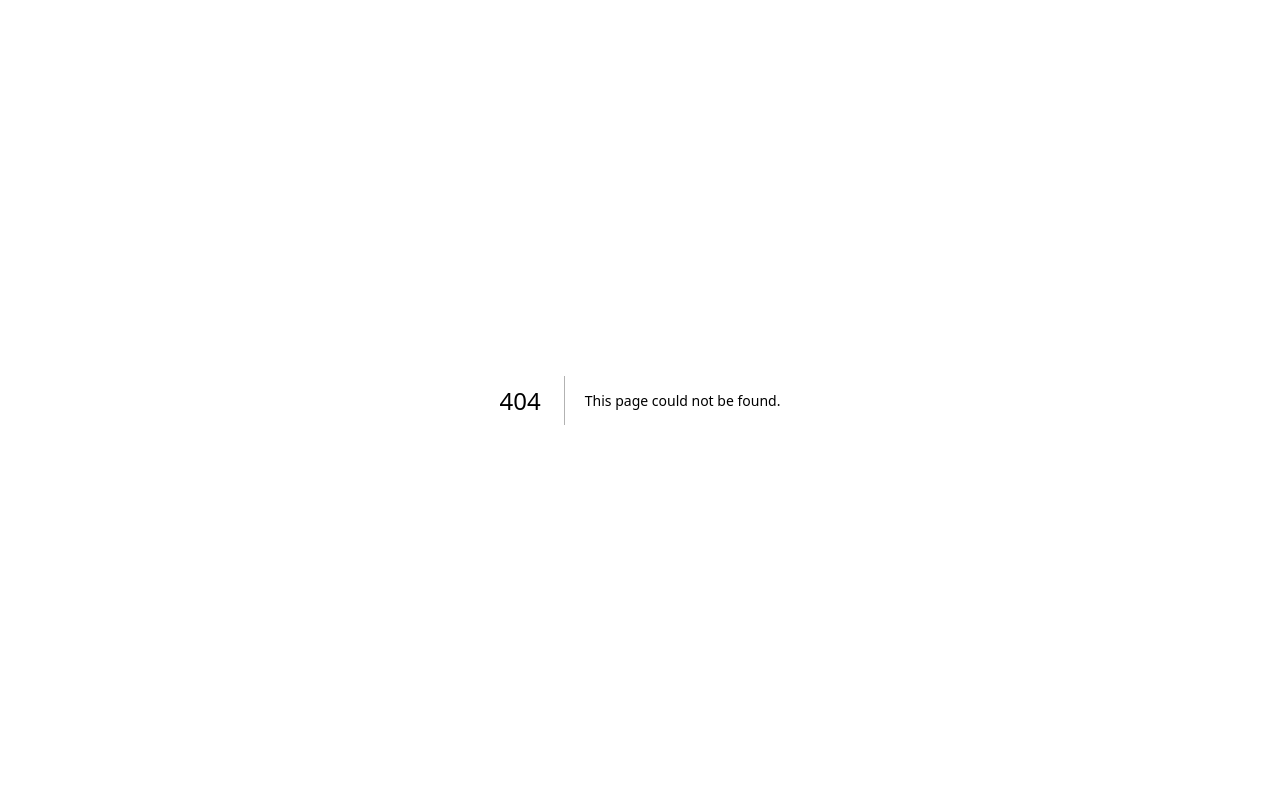
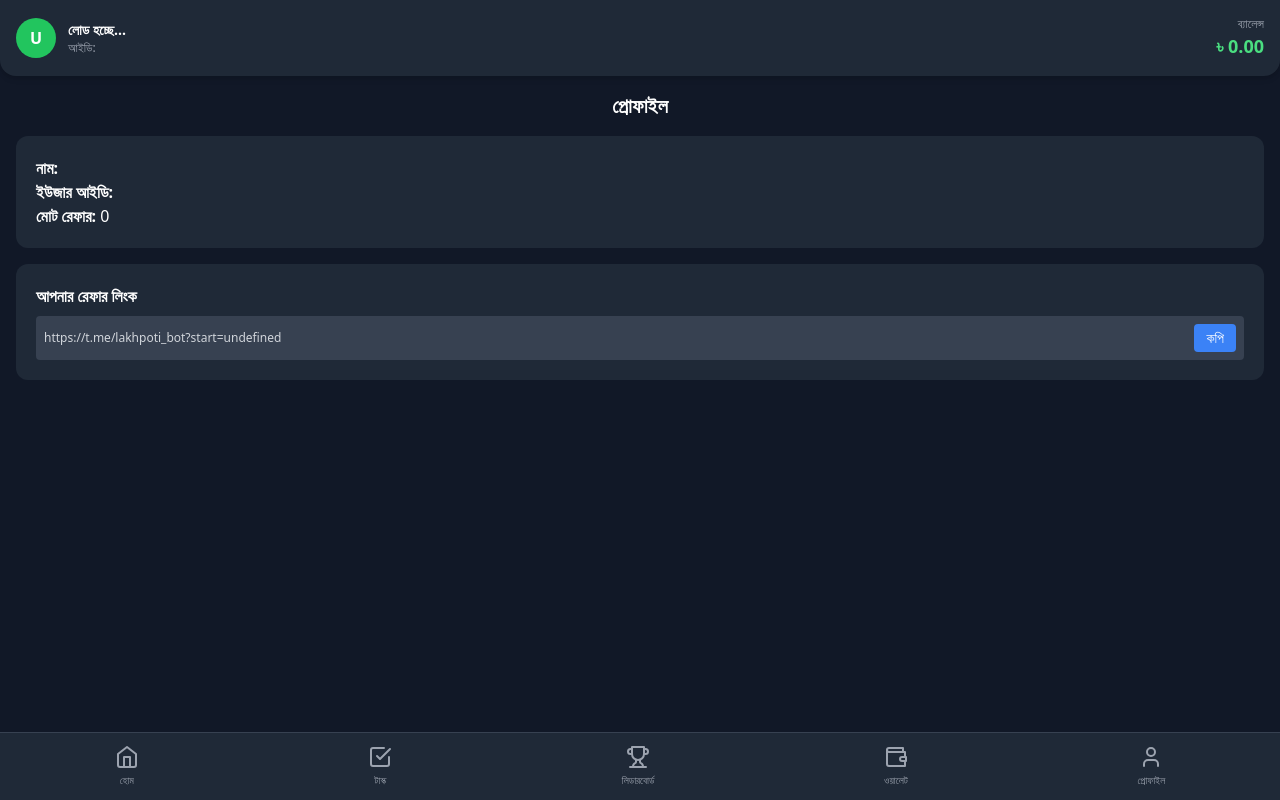
Before and after one commit to nahidx07/lakhpoti-app, a Next.js app: page /profile in a window 1280 px wide. Before the commit this address had no page. Built offline with nearby package versions, Linux system fonts and the light colour scheme.

Commit message:
Create page.js

```diff
--- /dev/null
+++ b/app/profile/page.js
@@ -0,0 +1,36 @@
+"use client";
+import Header from '@/components/Header';
+import BottomNav from '@/components/BottomNav';
+import { useStore } from '@/lib/store';
+
+export default function Profile() {
+  const { user } = useStore();
+  const refLink = `https://t.me/lakhpoti_bot?start=${user?.telegram_id}`;
+
+  const copyLink = () => {
+    navigator.clipboard.writeText(refLink);
+    alert("রেফার লিংক কপি করা হয়েছে!");
+  };
+
+  return (
+    <div className="min-h-screen pb-20">
+      <Header />
+      <div className="p-4">
+        <h1 className="text-xl font-bold mb-4 text-center">প্রোফাইল</h1>
+        <div className="bg-gray-800 p-5 rounded-xl mb-4">
+          <p><strong>নাম:</strong> {user?.name}</p>
+          <p><strong>ইউজার আইডি:</strong> {user?.telegram_id}</p>
+          <p><strong>মোট রেফার:</strong> 0</p>
+        </div>
+        <div className="bg-gray-800 p-5 rounded-xl">
+          <h3 className="font-bold mb-2">আপনার রেফার লিংক</h3>
+          <div className="flex bg-gray-700 p-2 rounded items-center justify-between">
+            <span className="text-xs truncate text-gray-300 w-3/4">{refLink}</span>
+            <button onClick={copyLink} className="bg-blue-500 px-3 py-1 text-sm rounded">কপি</button>
+          </div>
+        </div>
+      </div>
+      <BottomNav />
+    </div>
+  );
+}
```
